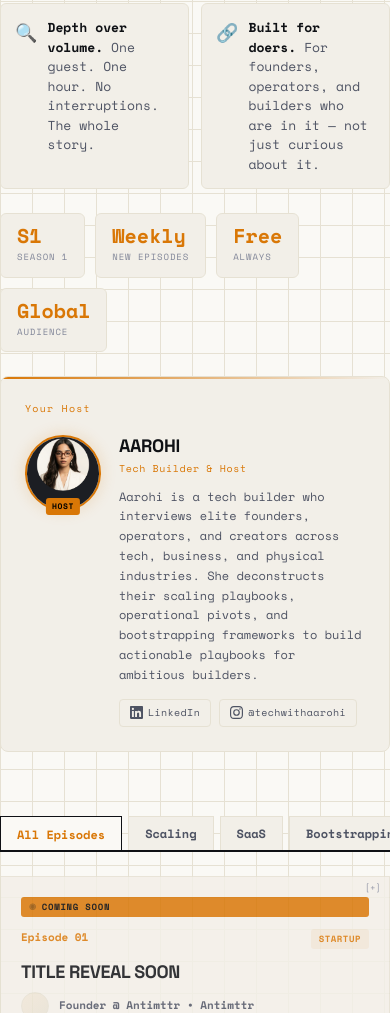
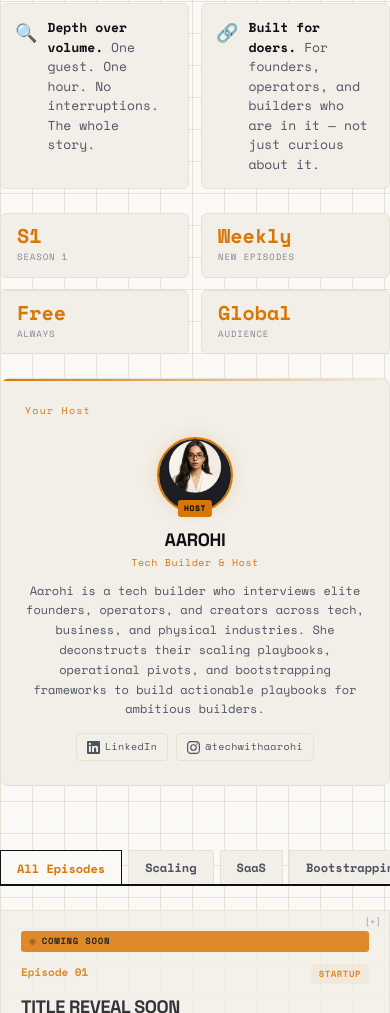
Before and after one commit to aarohikhanna/TheBuildOnline, a website: page public/index.html in a window 390 px wide. Shown: the part 1951-2964 px from the top of the page. Drawn offline with nearby package versions, Linux system fonts and the light colour scheme.

Commit message:
Optimize about section stats and host card styling for mobile viewports

```diff
--- a/public/style.css
+++ b/public/style.css
@@ -1357,7 +1357,21 @@ footer {
     grid-template-columns: 1fr;
   }
   .about-pod-stats {
-    gap: 10px;
+    display: grid;
+    grid-template-columns: repeat(2, 1fr);
+    gap: 12px;
+  }
+  .stat-chip {
+    min-width: unset;
+  }
+  .host-card-inner {
+    flex-direction: column;
+    align-items: center;
+    text-align: center;
+    gap: 16px;
+  }
+  .host-socials {
+    justify-content: center;
   }
   .differentiators {
     grid-template-columns: 1fr;
```
